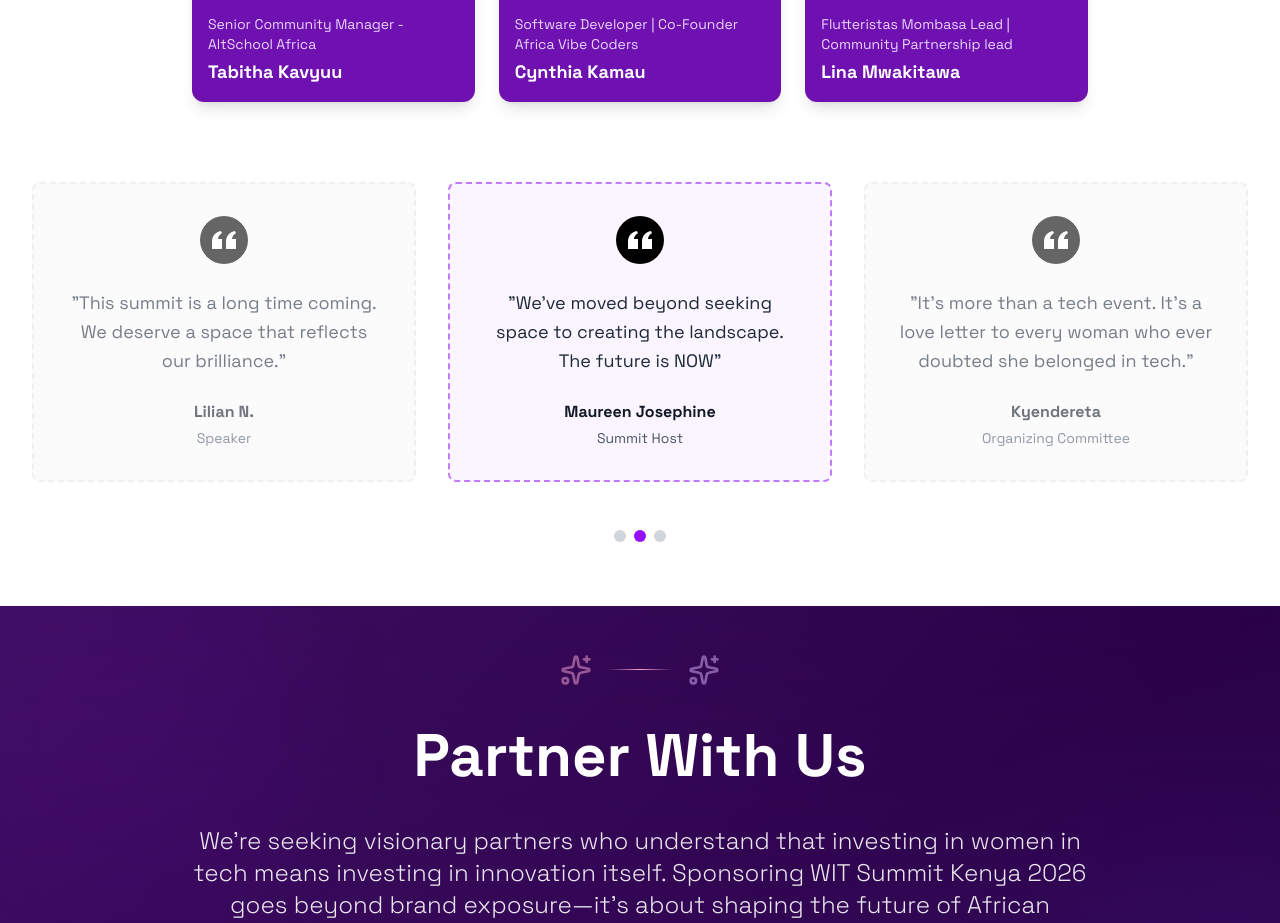
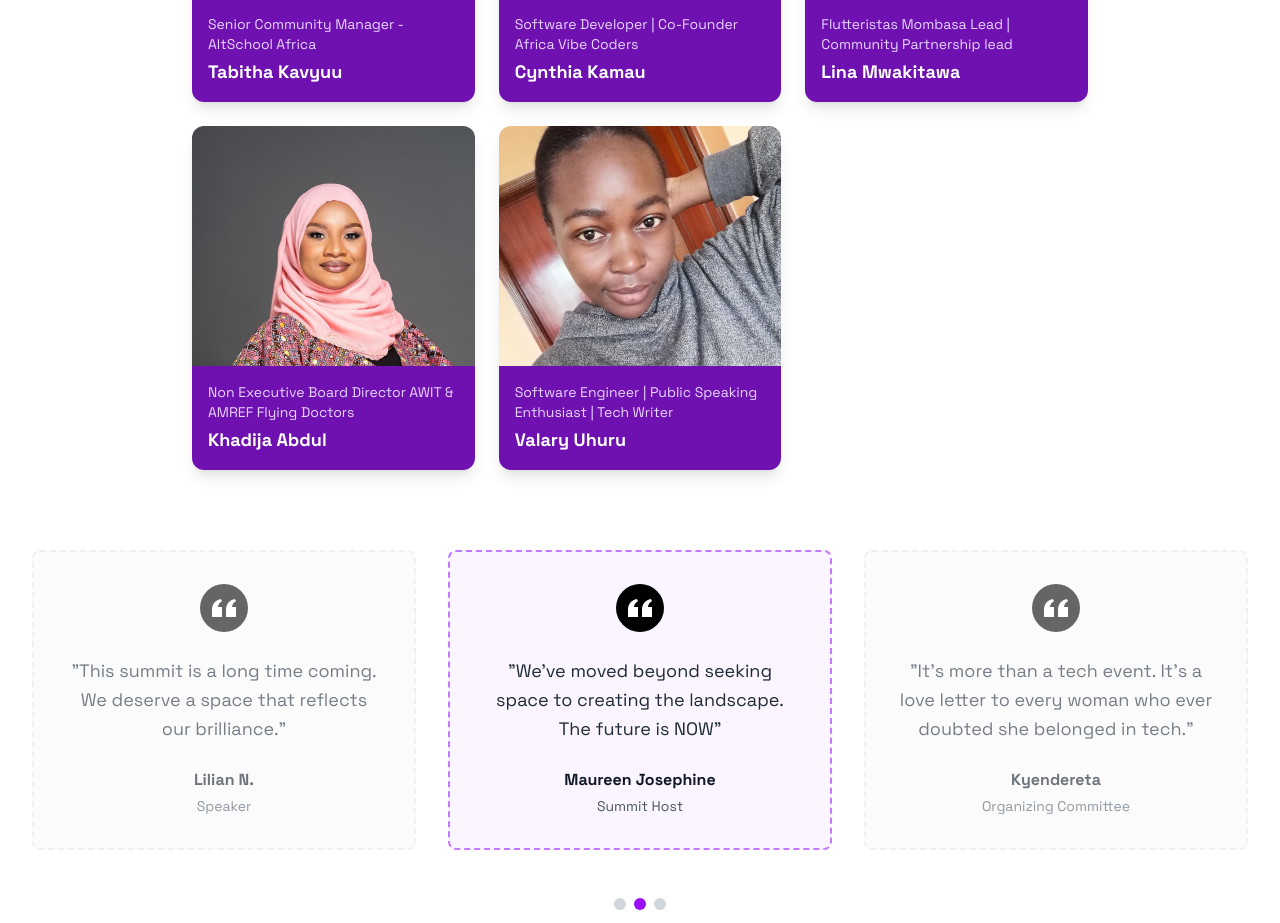
Before and after one commit to Tambua-WomenInTech-Blog/witsummitwebsite, a Next.js app: page / in a window 1280 px wide. Shown: the part 10860-11783 px from the top of the page. Built offline with nearby package versions, Linux system fonts and the light colour scheme.

Commit message:
update 2026 organizers

```diff
--- a/src/app/sections/organisers.tsx
+++ b/src/app/sections/organisers.tsx
@@ -70,6 +70,16 @@ const defaultOrganizers: Organizer[] = [
     name: "Lina Mwakitawa",
     title: "Flutteristas Mombasa Lead | Community Partnership lead",
     image: "/speakers/lina.png",
+  },
+  {
+    name: "Khadija Abdul",
+    title: "Non Executive Board Director AWIT & AMREF Flying Doctors",
+    image: "/speakers/khadija.jpg",
+  },
+  {
+    name: "Valary Uhuru",
+    title: "Software Engineer | Public Speaking Enthusiast | Tech Writer",
+    image: "/speakers/valary.jpg",
   },
 ];
 
```
Also changed, not shown: public/speakers/khadija.jpg (added), public/speakers/valary.jpg (added).
